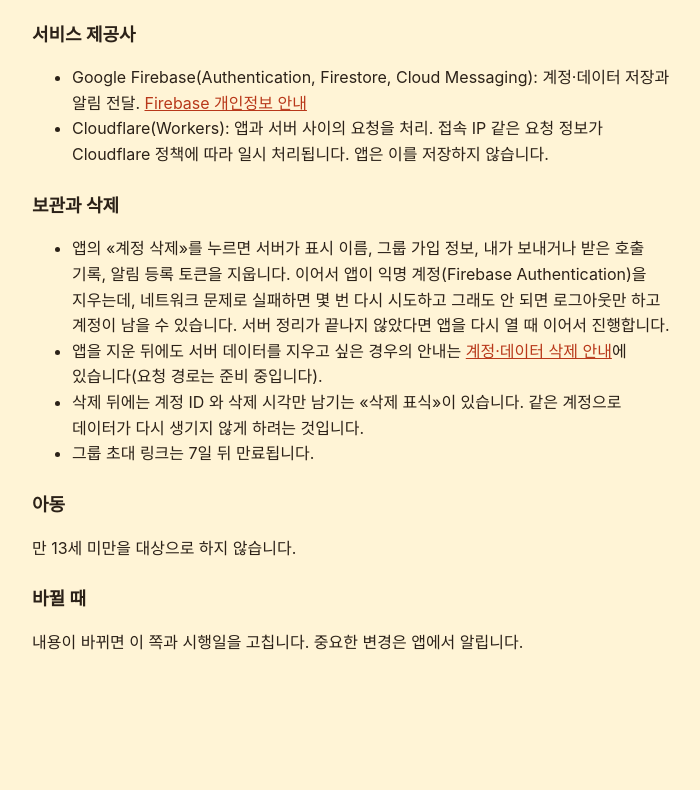
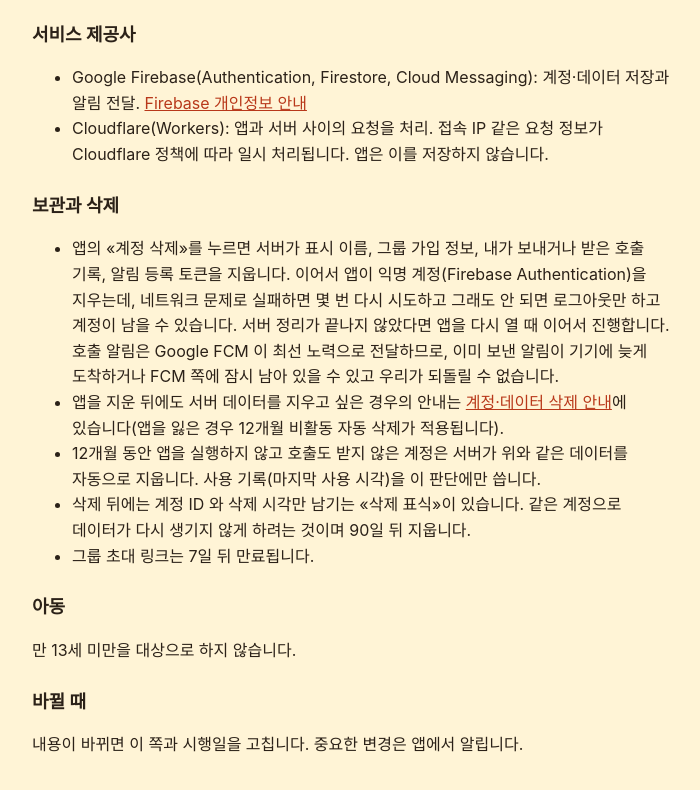
Before and after one commit to ghbcompany/ghbcompany.github.io, a plain HTML site: page beepbeep/privacy/index.html in a window 1280 px wide. Shown: the part 1382-2172 px from the top of the page, without its empty margins (288-988 px from the left). Before the commit the page ends 2102 px from the top, so only its background shows below. Drawn offline with Linux system fonts and the light colour scheme.

Commit message:
삐삐 처리방침·삭제 안내: 12개월 비활동 자동 삭제, 삭제 표식 90일 만료, FCM 최선 노력 문구 반영 (시행일 2026-11-16 유지) (#4)
Co-authored-by: 정희석(JEONG Heeseok)/AI Biz. Innovation팀/SK <04628@skcc.com>
Co-authored-by: Claude Sonnet 5.5 <noreply@anthropic.com>

```diff
--- a/beepbeep/privacy/index.html
+++ b/beepbeep/privacy/index.html
@@ -69,9 +69,10 @@ th{background:var(--card)}
 
 <h2>보관과 삭제</h2>
 <ul>
-<li>앱의 «계정 삭제»를 누르면 서버가 표시 이름, 그룹 가입 정보, 내가 보내거나 받은 호출 기록, 알림 등록 토큰을 지웁니다. 이어서 앱이 익명 계정(Firebase Authentication)을 지우는데, 네트워크 문제로 실패하면 몇 번 다시 시도하고 그래도 안 되면 로그아웃만 하고 계정이 남을 수 있습니다. 서버 정리가 끝나지 않았다면 앱을 다시 열 때 이어서 진행합니다.</li>
-<li>앱을 지운 뒤에도 서버 데이터를 지우고 싶은 경우의 안내는 <a href="../delete-account/">계정·데이터 삭제 안내</a>에 있습니다(요청 경로는 준비 중입니다).</li>
-<li>삭제 뒤에는 계정 ID 와 삭제 시각만 남기는 «삭제 표식»이 있습니다. 같은 계정으로 데이터가 다시 생기지 않게 하려는 것입니다.</li>
+<li>앱의 «계정 삭제»를 누르면 서버가 표시 이름, 그룹 가입 정보, 내가 보내거나 받은 호출 기록, 알림 등록 토큰을 지웁니다. 이어서 앱이 익명 계정(Firebase Authentication)을 지우는데, 네트워크 문제로 실패하면 몇 번 다시 시도하고 그래도 안 되면 로그아웃만 하고 계정이 남을 수 있습니다. 서버 정리가 끝나지 않았다면 앱을 다시 열 때 이어서 진행합니다. 호출 알림은 Google FCM 이 최선 노력으로 전달하므로, 이미 보낸 알림이 기기에 늦게 도착하거나 FCM 쪽에 잠시 남아 있을 수 있고 우리가 되돌릴 수 없습니다.</li>
+<li>앱을 지운 뒤에도 서버 데이터를 지우고 싶은 경우의 안내는 <a href="../delete-account/">계정·데이터 삭제 안내</a>에 있습니다(앱을 잃은 경우 12개월 비활동 자동 삭제가 적용됩니다).</li>
+<li>12개월 동안 앱을 실행하지 않고 호출도 받지 않은 계정은 서버가 위와 같은 데이터를 자동으로 지웁니다. 사용 기록(마지막 사용 시각)을 이 판단에만 씁니다.</li>
+<li>삭제 뒤에는 계정 ID 와 삭제 시각만 남기는 «삭제 표식»이 있습니다. 같은 계정으로 데이터가 다시 생기지 않게 하려는 것이며 90일 뒤 지웁니다.</li>
 <li>그룹 초대 링크는 7일 뒤 만료됩니다.</li>
 </ul>
 
```
Also changed, not shown: beepbeep/delete-account/index.html (+3 -3 lines).
